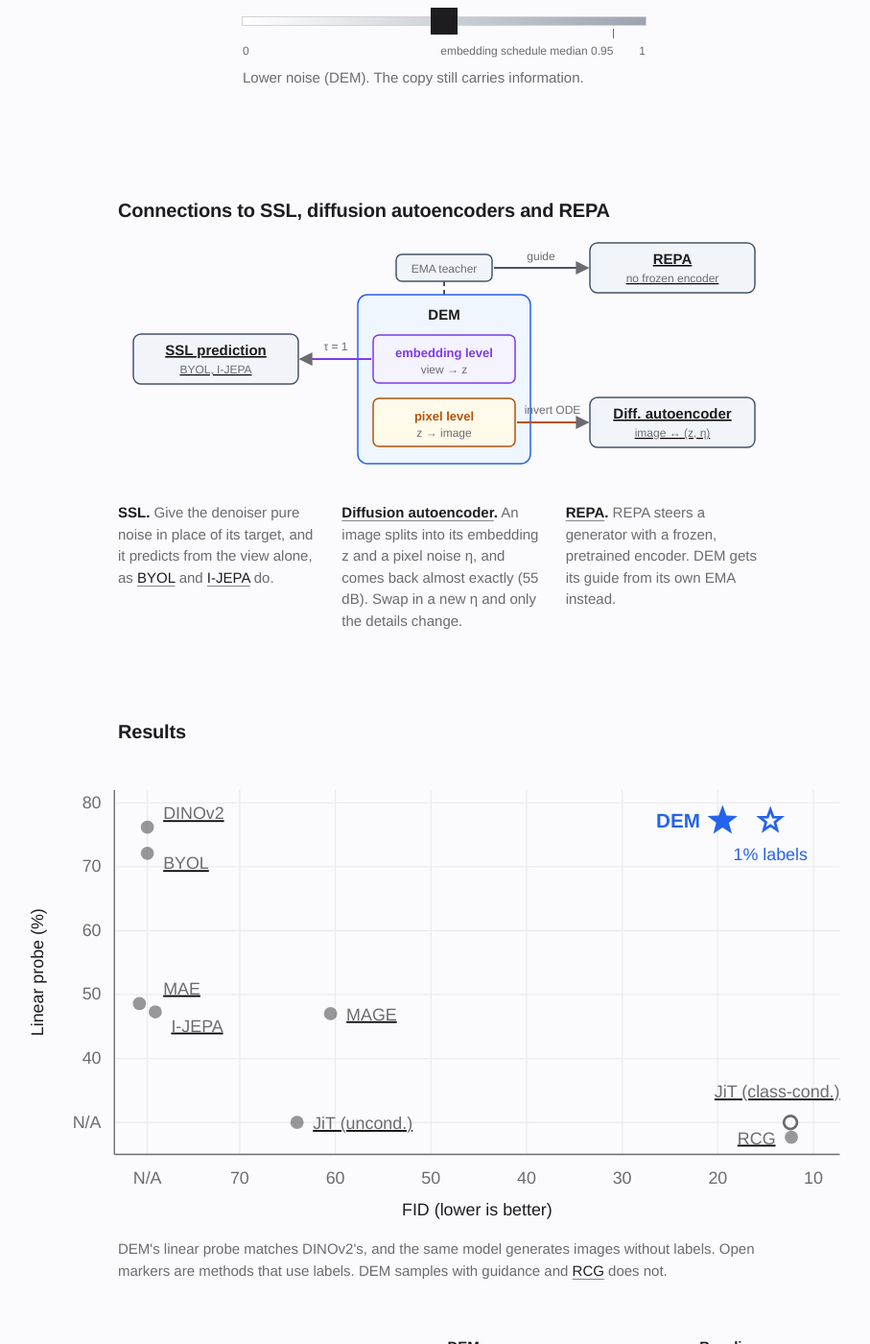
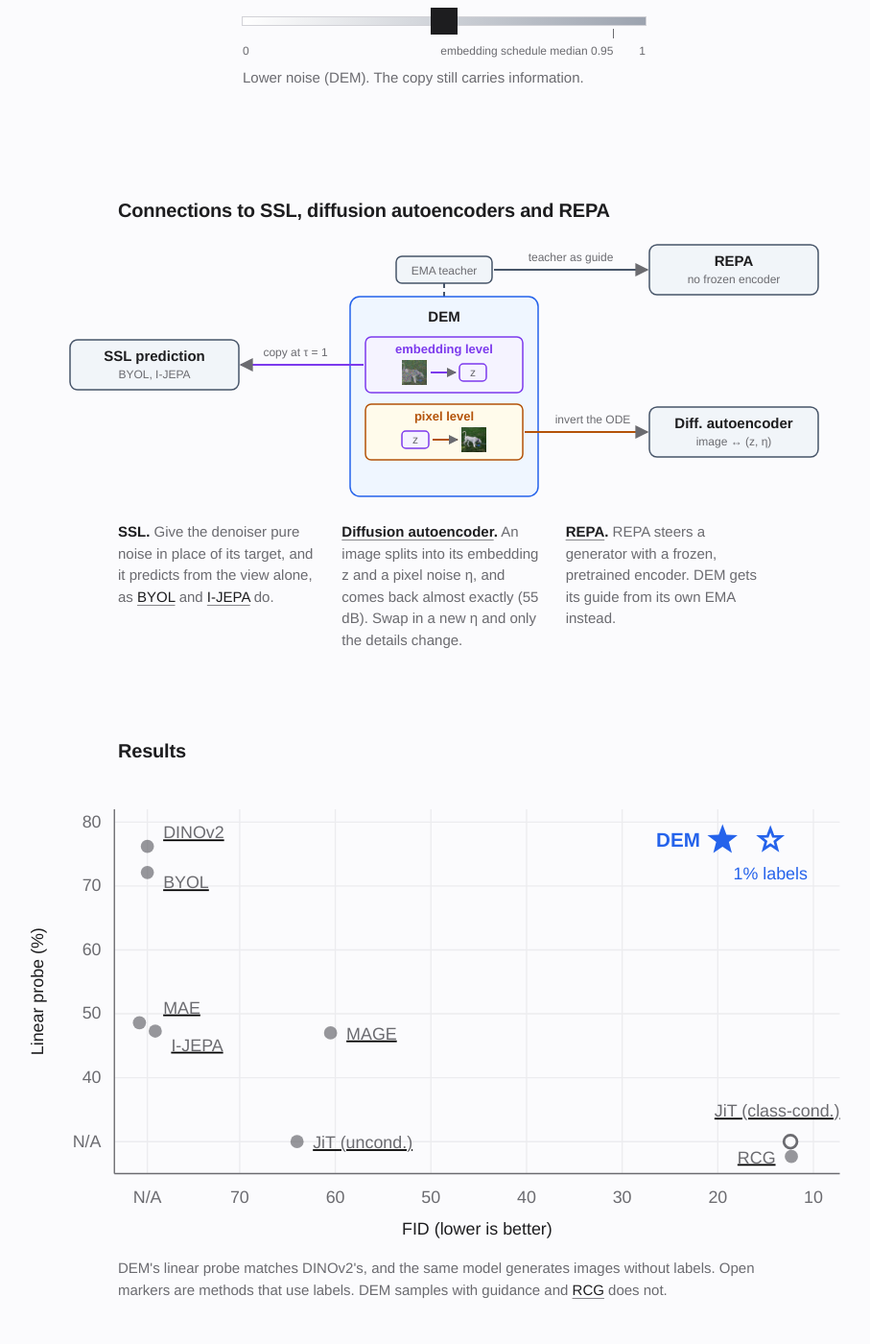
Before and after one commit to rabiulcste/rabiulcste.github.io, a Jekyll site: the page built from dem-denoising-embeddings/index.html, in a window 1280 px wide and 1400 px high, scrolled down 5416 px. Shown: the whole window at 96% size, without its empty margins (177-1084 px from the left). Built offline with Jekyll 4.4.1, drawn with Linux system fonts in a browser that asks for light colours.

Commit message:
DEM page: clearer connections figure

```diff
--- a/dem-denoising-embeddings/index.html
+++ b/dem-denoising-embeddings/index.html
@@ -130,11 +130,12 @@ bibtex: |
     .dem-btnfig[data-task="rep"] .v:not(.in-rep), .dem-btnfig[data-task="gen"] .v:not(.in-gen), .dem-btnfig[data-task="cmp"] .v:not(.in-cmp) { display: none; }
     .dem-btns { margin-block: 0 12px; }
     /* Connections figure: DEM as the hub, one short caption per connection below (three columns, stacked on phones). */
-    .dem-svg.dem-hub { min-width: 0; max-width: 680px; margin: 0 auto; }
+    .dem-svg.dem-hub { min-width: 0; max-width: 796px; margin: 0 auto; }
     .dem-svg--phone.dem-hub { max-width: 360px; }
     .dem-reads { display: grid; grid-template-columns: repeat(auto-fit, minmax(190px, 1fr)); gap: 12px 20px; }
     .dem-reads p { margin: 0; font-size: var(--text-secondary); color: var(--muted); line-height: 1.5; }
     .dem-reads p strong { color: var(--text); }
+    .dem-hub a { text-decoration: none; } .dem-hub .hub-card:hover rect { stroke: var(--text); } .dem-hub .hub-card:focus-visible rect { stroke: var(--rep); stroke-width: 2.5; }
     .dem-grp th { padding-top: 16px; text-align: left; font-weight: 600; color: var(--text); border-bottom: 1px solid var(--border); }
     /* Phone figures: two type sizes (11 px labels, 14 px titles), see the layout comment in the generator. */
     .dem-svg--phone.dem-flow:not(.dem-copy) :is(.sm, .lb, .pl1) { font-size: 11px; }
@@ -494,35 +495,35 @@ bibtex: |
 <section id="readings">
     <h2>Connections to SSL, diffusion autoencoders and REPA</h2>
     <figure class="dem-fig">
-        <div class="dem-media only-desk"><svg class="dem-svg dem-flow dem-hub" viewBox="0 0 680 260" role="img" aria-labelledby="hub-t">
-<title id="hub-t">DEM in the centre, with an EMA teacher, an embedding level and a pixel level. Setting the embedding noise to tau equals 1 gives SSL prediction such as BYOL and I-JEPA. Inverting the pixel ODE gives a diffusion autoencoder. The EMA teacher plays the role of REPA's guide, with no frozen encoder.</title>
-<defs><marker id="ah-hub" viewBox="0 0 10 10" refX="9" refY="5" markerWidth="7" markerHeight="7" orient="auto-start-reverse"><path d="M0 0L10 5L0 10z" class="ahd"/></marker></defs>
-<rect class="bx sl" x="290" y="18" width="100" height="28" rx="6"/><text class="sm" x="340" y="37" text-anchor="middle">EMA teacher</text>
-<path class="ln sl dash" d="M340 46V60"/>
-<rect class="bx rep" x="250" y="60" width="180" height="176" rx="10"/><text class="bt" x="340" y="86" text-anchor="middle">DEM</text>
-<rect class="bx emb" x="266" y="102" width="148" height="50" rx="6"/><text class="role t-emb" x="340" y="125" text-anchor="middle">embedding level</text><text class="sm" x="340" y="142" text-anchor="middle">view → z</text>
-<rect class="bx pix" x="266" y="168" width="148" height="50" rx="6"/><text class="role t-pix" x="340" y="191" text-anchor="middle">pixel level</text><text class="sm" x="340" y="208" text-anchor="middle">z → image</text>
-<path class="ln emb" d="M264 127H190" marker-end="url(#ah-hub)"/><text class="sm" x="227" y="118" text-anchor="middle">τ = 1</text>
-<a href="https://arxiv.org/abs/2006.07733"><rect class="bx sl" x="16" y="101" width="172" height="52" rx="8"/><text class="bt" x="102" y="123" text-anchor="middle">SSL prediction</text><text class="sm" x="102" y="142" text-anchor="middle">BYOL, I-JEPA</text></a>
-<path class="ln pix" d="M416 193H490" marker-end="url(#ah-hub)"/><text class="sm" x="453" y="184" text-anchor="middle">invert ODE</text>
-<a href="https://arxiv.org/abs/2111.15640"><rect class="bx sl" x="492" y="167" width="172" height="52" rx="8"/><text class="bt" x="578" y="189" text-anchor="middle">Diff. autoencoder</text><text class="sm" x="578" y="208" text-anchor="middle">image ↔ (z, η)</text></a>
-<path class="ln sl" d="M392 32H490" marker-end="url(#ah-hub)"/><text class="sm" x="441" y="24" text-anchor="middle">guide</text>
-<a href="https://arxiv.org/abs/2410.06940"><rect class="bx sl" x="492" y="6" width="172" height="52" rx="8"/><text class="bt" x="578" y="28" text-anchor="middle">REPA</text><text class="sm" x="578" y="47" text-anchor="middle">no frozen encoder</text></a>
+        <div class="dem-media wide only-desk"><svg class="dem-svg dem-flow dem-hub" viewBox="0 0 796 280" role="img" aria-labelledby="hub-t">
+<title id="hub-t">DEM in the centre. Its embedding level turns a view into an embedding z, and its pixel level turns z into an image, with an EMA teacher on top. With a pure-noise copy of the target (tau equals 1), the embedding level is SSL prediction such as BYOL and I-JEPA. Inverting the pixel ODE makes DEM a diffusion autoencoder. The EMA teacher plays the role of REPA's guide, with no frozen encoder.</title>
+<defs><marker id="ah-hub" viewBox="0 0 10 10" refX="9" refY="5" markerWidth="7" markerHeight="7" orient="auto-start-reverse"><path d="M0 0L10 5L0 10z" class="ahd"/></marker><marker id="as-hub" viewBox="0 0 10 10" refX="9" refY="5" markerWidth="5" markerHeight="5" orient="auto"><path d="M0 0L10 5L0 10z" class="ahd"/></marker></defs>
+<rect class="bx sl" x="348" y="20" width="100" height="28" rx="6"/><text class="sm" x="398" y="39" text-anchor="middle">EMA teacher</text>
+<path class="ln sl dash" d="M398 48V62"/>
+<rect class="bx rep" x="300" y="62" width="196" height="208" rx="10"/><text class="bt" x="398" y="88" text-anchor="middle">DEM</text>
+<rect class="bx emb" x="316" y="104" width="164" height="58" rx="6"/><text class="role t-emb" x="398" y="121" text-anchor="middle">embedding level</text><image href="view_all.webp" x="354" y="128" width="26" height="26" preserveAspectRatio="none"/><path class="ln emb" d="M384 141H410" marker-end="url(#as-hub)"/><rect class="bx emb" x="414" y="132" width="28" height="18" rx="4"/><text class="sm" x="428" y="145" text-anchor="middle">z</text>
+<rect class="bx pix" x="316" y="174" width="164" height="58" rx="6"/><text class="role t-pix" x="398" y="191" text-anchor="middle">pixel level</text><rect class="bx emb" x="354" y="202" width="28" height="18" rx="4"/><text class="sm" x="368" y="215" text-anchor="middle">z</text><path class="ln pix" d="M386 211H412" marker-end="url(#as-hub)"/><image href="view_clean.webp" x="416" y="198" width="26" height="26" preserveAspectRatio="none"/>
+<path class="ln emb" d="M314 133H186" marker-end="url(#ah-hub)"/><text class="sm" x="243" y="124" text-anchor="middle">copy at τ = 1</text>
+<a href="https://arxiv.org/abs/2006.07733" class="hub-card"><rect class="bx sl" x="8" y="107" width="176" height="52" rx="8"/><text class="bt" x="96" y="129" text-anchor="middle">SSL prediction</text><text class="sm" x="96" y="147" text-anchor="middle">BYOL, I-JEPA</text></a>
+<path class="ln pix" d="M482 203H610" marker-end="url(#ah-hub)"/><text class="sm" x="553" y="194" text-anchor="middle">invert the ODE</text>
+<a href="https://arxiv.org/abs/2111.15640" class="hub-card"><rect class="bx sl" x="612" y="177" width="176" height="52" rx="8"/><text class="bt" x="700" y="199" text-anchor="middle">Diff. autoencoder</text><text class="sm" x="700" y="217" text-anchor="middle">image ↔ (z, η)</text></a>
+<path class="ln sl" d="M450 34H610" marker-end="url(#ah-hub)"/><text class="sm" x="530" y="25" text-anchor="middle">teacher as guide</text>
+<a href="https://arxiv.org/abs/2410.06940" class="hub-card"><rect class="bx sl" x="612" y="8" width="176" height="52" rx="8"/><text class="bt" x="700" y="30" text-anchor="middle">REPA</text><text class="sm" x="700" y="48" text-anchor="middle">no frozen encoder</text></a>
 </svg></div>
-        <div class="dem-media only-phone"><svg class="dem-svg dem-svg--phone dem-flow dem-hub" viewBox="0 0 360 384" role="img" aria-labelledby="hubp-t">
-<title id="hubp-t">DEM in the centre, with an EMA teacher, an embedding level and a pixel level. The teacher links to REPA, the embedding level at tau equals 1 to SSL prediction, and the pixel level, by inverting its ODE, to a diffusion autoencoder.</title>
-<defs><marker id="ah-hubp" viewBox="0 0 10 10" refX="9" refY="5" markerWidth="7" markerHeight="7" orient="auto-start-reverse"><path d="M0 0L10 5L0 10z" class="ahd"/></marker></defs>
-<a href="https://arxiv.org/abs/2410.06940"><rect class="bx sl" x="95" y="6" width="170" height="50" rx="8"/><text class="bt" x="180" y="27" text-anchor="middle">REPA</text><text class="sm" x="180" y="45" text-anchor="middle">no frozen encoder</text></a>
-<path class="ln sl" d="M180 84V60" marker-end="url(#ah-hubp)"/><text class="sm" x="188" y="76">guide</text>
-<rect class="bx sl" x="130" y="86" width="100" height="26" rx="6"/><text class="sm" x="180" y="103" text-anchor="middle">EMA teacher</text>
-<path class="ln sl dash" d="M180 112V122"/>
-<rect class="bx rep" x="70" y="122" width="220" height="160" rx="10"/><text class="bt" x="180" y="144" text-anchor="middle">DEM</text>
-<rect class="bx emb" x="86" y="156" width="188" height="48" rx="6"/><text class="role t-emb" x="180" y="177" text-anchor="middle">embedding level</text><text class="sm" x="180" y="195" text-anchor="middle">view → z</text>
-<rect class="bx pix" x="86" y="216" width="188" height="48" rx="6"/><text class="role t-pix" x="180" y="237" text-anchor="middle">pixel level</text><text class="sm" x="180" y="255" text-anchor="middle">z → image</text>
-<path class="ln emb" d="M84 180H40V326" marker-end="url(#ah-hubp)"/><text class="sm" x="46" y="304">τ = 1</text>
-<path class="ln pix" d="M276 240H320V326" marker-end="url(#ah-hubp)"/><text class="sm" x="314" y="304" text-anchor="end">invert ODE</text>
-<a href="https://arxiv.org/abs/2006.07733"><rect class="bx sl" x="6" y="328" width="168" height="50" rx="8"/><text class="bt" x="90" y="349" text-anchor="middle">SSL prediction</text><text class="sm" x="90" y="367" text-anchor="middle">BYOL, I-JEPA</text></a>
-<a href="https://arxiv.org/abs/2111.15640"><rect class="bx sl" x="186" y="328" width="168" height="50" rx="8"/><text class="bt" x="270" y="349" text-anchor="middle">Diff. autoencoder</text><text class="sm" x="270" y="367" text-anchor="middle">image ↔ (z, η)</text></a>
+        <div class="dem-media only-phone"><svg class="dem-svg dem-svg--phone dem-flow dem-hub" viewBox="0 0 360 430" role="img" aria-labelledby="hubp-t">
+<title id="hubp-t">DEM in the centre, with an EMA teacher, an embedding level (view to z) and a pixel level (z to image). The teacher links to REPA as its guide, the embedding level with a pure-noise copy to SSL prediction, and the pixel level, by inverting its ODE, to a diffusion autoencoder.</title>
+<defs><marker id="ah-hubp" viewBox="0 0 10 10" refX="9" refY="5" markerWidth="7" markerHeight="7" orient="auto-start-reverse"><path d="M0 0L10 5L0 10z" class="ahd"/></marker><marker id="as-hubp" viewBox="0 0 10 10" refX="9" refY="5" markerWidth="5" markerHeight="5" orient="auto"><path d="M0 0L10 5L0 10z" class="ahd"/></marker></defs>
+<a href="https://arxiv.org/abs/2410.06940" class="hub-card"><rect class="bx sl" x="95" y="6" width="170" height="52" rx="8"/><text class="bt" x="180" y="28" text-anchor="middle">REPA</text><text class="sm" x="180" y="46" text-anchor="middle">no frozen encoder</text></a>
+<path class="ln sl" d="M180 86V62" marker-end="url(#ah-hubp)"/><text class="sm" x="188" y="78">teacher as guide</text>
+<rect class="bx sl" x="130" y="88" width="100" height="26" rx="6"/><text class="sm" x="180" y="105" text-anchor="middle">EMA teacher</text>
+<path class="ln sl dash" d="M180 114V122"/>
+<rect class="bx rep" x="70" y="122" width="220" height="226" rx="10"/><text class="bt" x="180" y="146" text-anchor="middle">DEM</text>
+<rect class="bx emb" x="86" y="160" width="188" height="58" rx="6"/><text class="role t-emb" x="180" y="177" text-anchor="middle">embedding level</text><image href="view_all.webp" x="136" y="184" width="26" height="26" preserveAspectRatio="none"/><path class="ln emb" d="M166 197H192" marker-end="url(#as-hubp)"/><rect class="bx emb" x="196" y="188" width="28" height="18" rx="4"/><text class="sm" x="210" y="201" text-anchor="middle">z</text>
+<rect class="bx pix" x="86" y="230" width="188" height="58" rx="6"/><text class="role t-pix" x="180" y="247" text-anchor="middle">pixel level</text><rect class="bx emb" x="136" y="258" width="28" height="18" rx="4"/><text class="sm" x="150" y="271" text-anchor="middle">z</text><path class="ln pix" d="M168 267H194" marker-end="url(#as-hubp)"/><image href="view_clean.webp" x="198" y="254" width="26" height="26" preserveAspectRatio="none"/>
+<path class="ln emb" d="M84 189H40V368" marker-end="url(#ah-hubp)"/><text class="sm" x="48" y="363">copy at τ = 1</text>
+<path class="ln pix" d="M276 259H320V368" marker-end="url(#ah-hubp)"/><text class="sm" x="312" y="363" text-anchor="end">invert the ODE</text>
+<a href="https://arxiv.org/abs/2006.07733" class="hub-card"><rect class="bx sl" x="6" y="372" width="168" height="52" rx="8"/><text class="bt" x="90" y="394" text-anchor="middle">SSL prediction</text><text class="sm" x="90" y="412" text-anchor="middle">BYOL, I-JEPA</text></a>
+<a href="https://arxiv.org/abs/2111.15640" class="hub-card"><rect class="bx sl" x="186" y="372" width="168" height="52" rx="8"/><text class="bt" x="270" y="394" text-anchor="middle">Diff. autoencoder</text><text class="sm" x="270" y="412" text-anchor="middle">image ↔ (z, η)</text></a>
 </svg></div>
         <div class="dem-reads">
             <p><strong>SSL.</strong> Give the denoiser pure noise in place of its target, and it predicts from the view alone, as <a href="https://arxiv.org/abs/2006.07733">BYOL</a> and <a href="https://arxiv.org/abs/2301.08243">I-JEPA</a> do.</p>
```
